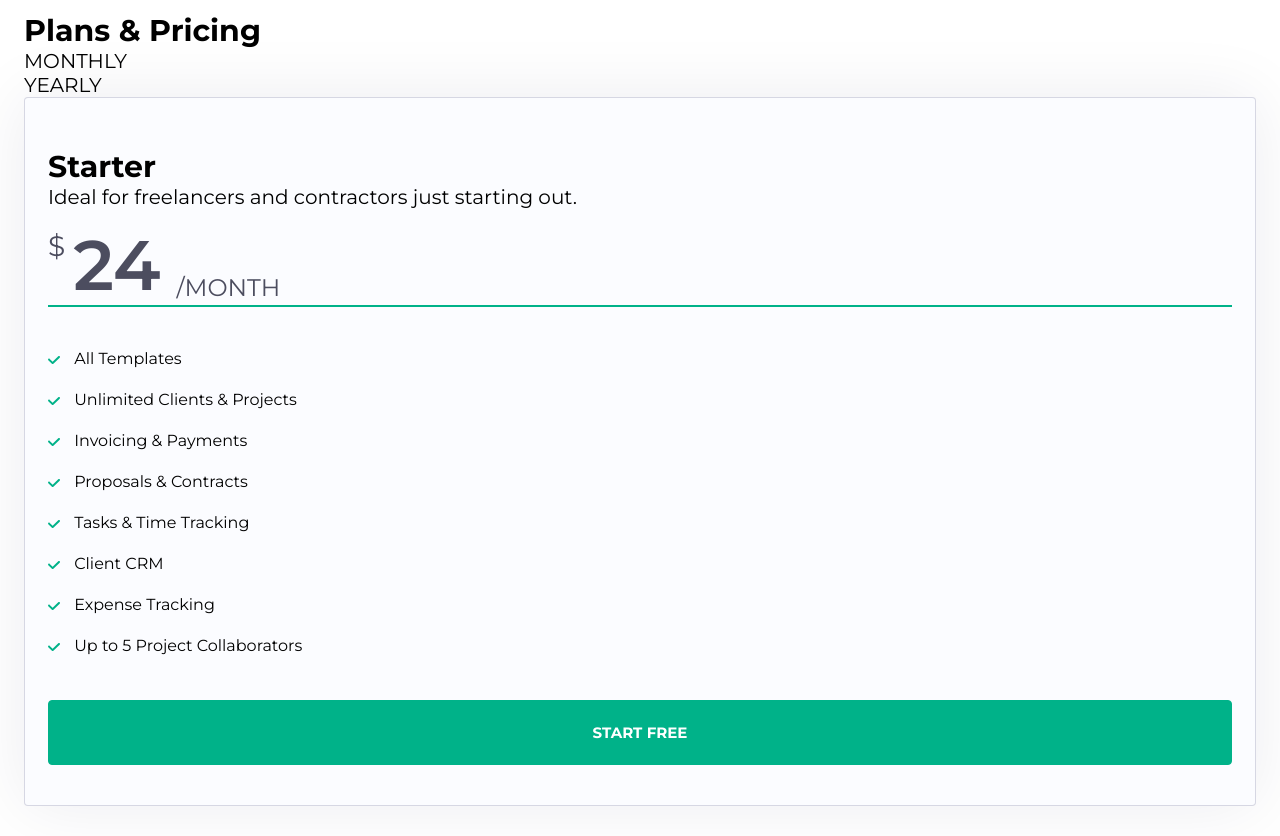
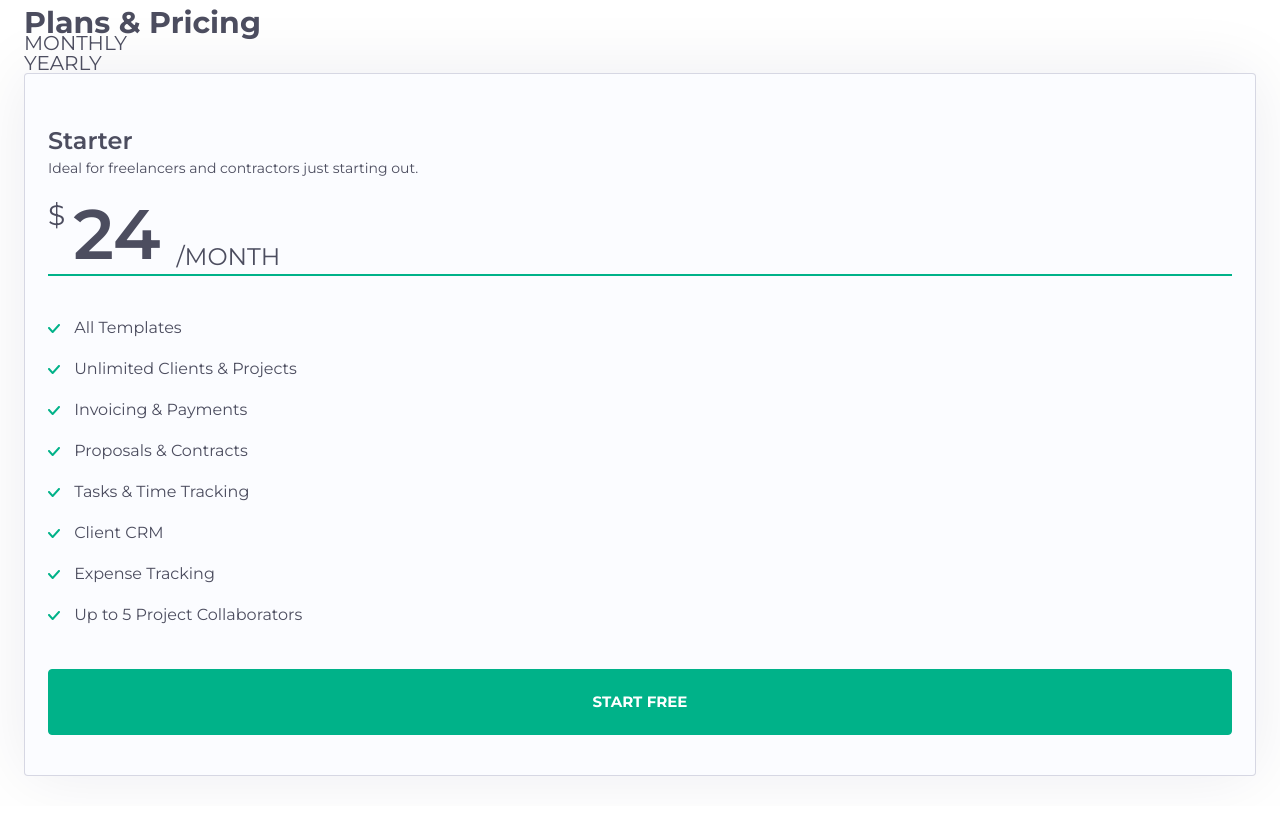
Before and after one commit to jkaps9/bonsai, a website built with webpack: page src/template.html in a window 1280 px wide. Shown: the part 87-923 px from the top of the page. After the commit the page ends 893 px from the top, so only its background shows below. Built offline with nearby package versions, Linux system fonts and the light colour scheme.

Commit message:
style top text on card

```diff
--- a/src/styles.css
+++ b/src/styles.css
@@ -24,7 +24,9 @@ body {
   font-size: 20px;
   font-family: "Montserrat", sans-serif;
   font-weight: 400;
+  line-height: 20px;
   padding: 24px;
+  color: var(--color-dark-gray);
   header {
     display: flex;
     width: 100%;
@@ -155,6 +157,18 @@ header > div {
   box-shadow: 0 0 68px 0 var(--color-card-shadow);
   margin-bottom: 30px;
 
+  .text {
+    h2 {
+      font-size: 1.5rem;
+      font-weight: 600;
+      line-height: 1.4;
+    }
+    p {
+      font-size: 0.875rem;
+      max-width: 90%;
+    }
+  }
+
   .price-box {
     margin-top: 1rem;
     border-bottom: 2px solid var(--color-green);
```
